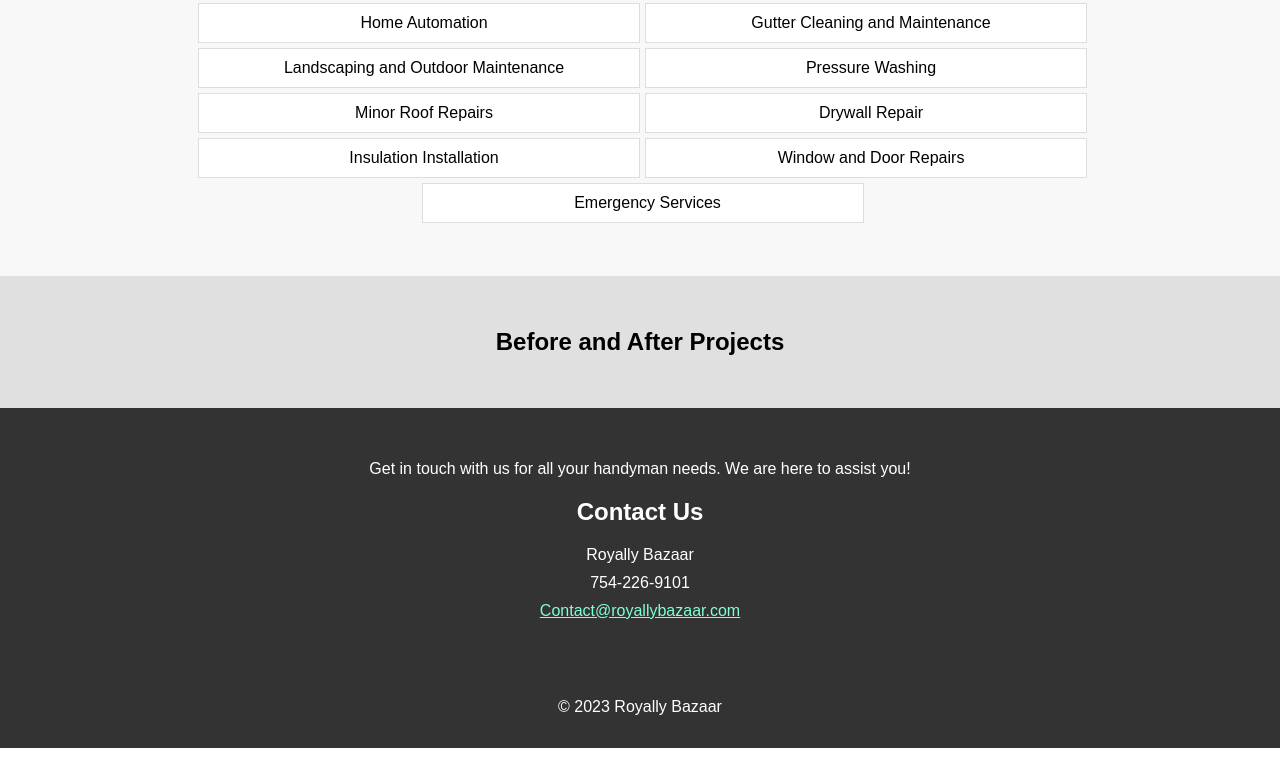
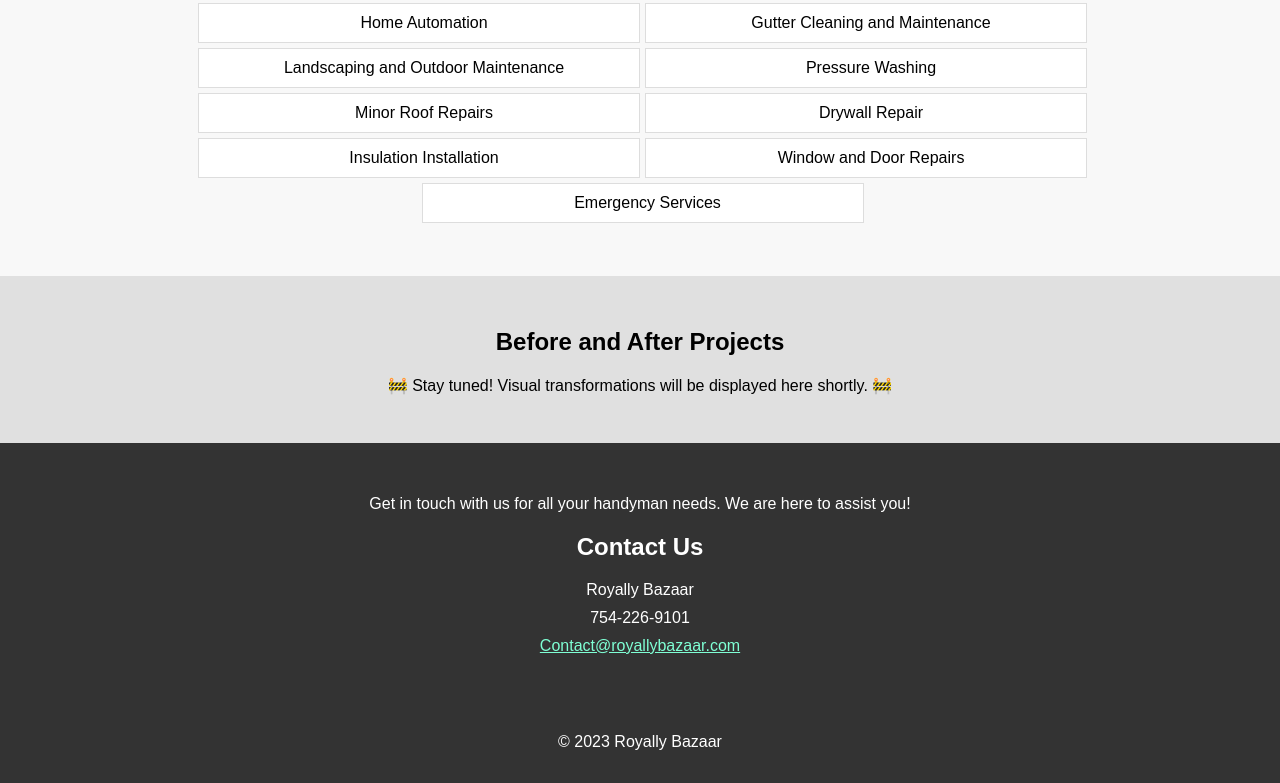
Before and after one commit to Bijl1/royally-bazaar-demo, a React (Create React App) app in the folder client/: page / in a window 1280 px wide. Shown: the part 650-1433 px from the top of the page. Before the commit the page ends 1398 px from the top, so only its background shows below. Built offline with nearby package versions, Linux system fonts and the light colour scheme; no server answers.

Commit message:
Added notes for the before and after projects

```diff
--- a/client/src/pages/HomePage/HomePage.jsx
+++ b/client/src/pages/HomePage/HomePage.jsx
@@ -52,6 +52,7 @@ function HomePage() {
           <h2>Before and After Projects</h2>
           <div className="project">
             {/* Add the project images here */}
+            <p class="coming-soon-notice">🚧 Stay tuned! Visual transformations will be displayed here shortly. 🚧</p>
           </div>
         </div>
       </section>
```
